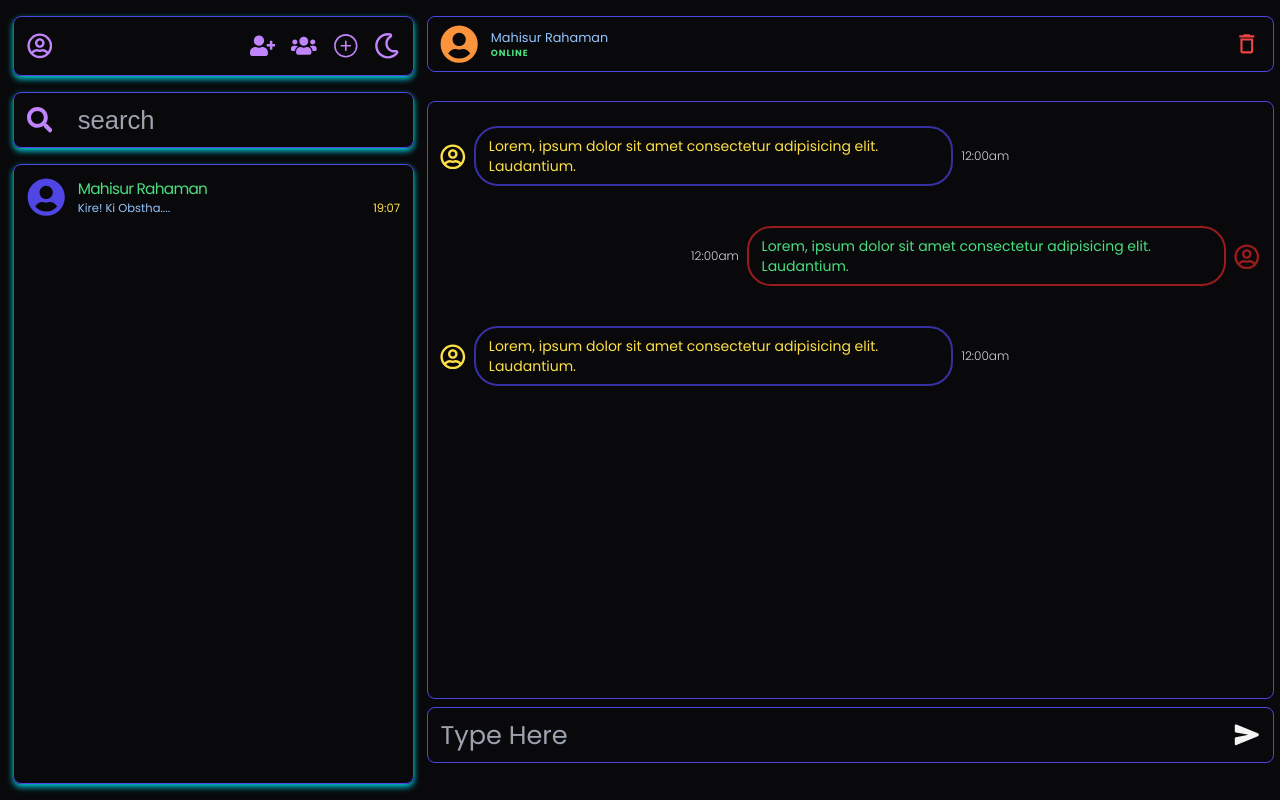
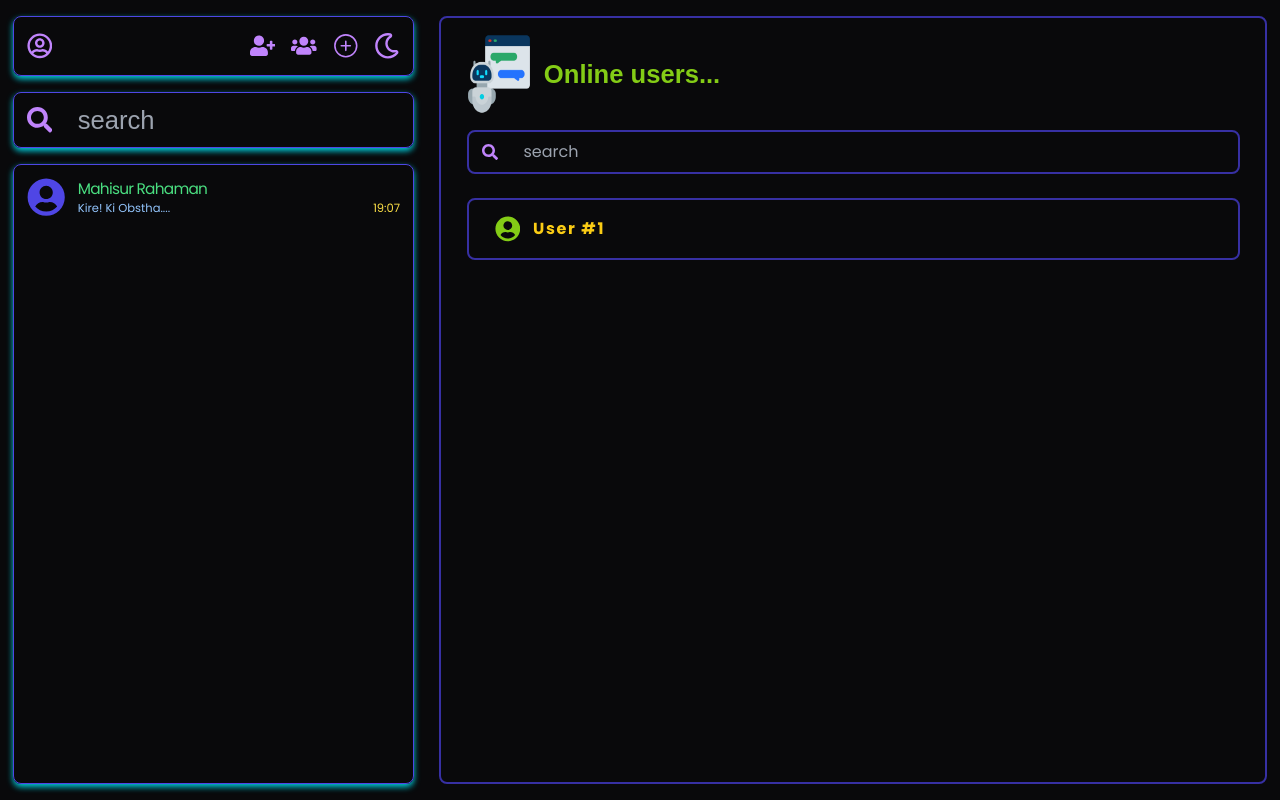
Before and after one commit to mahisurrahman/chat-app-front-end, a React (Vite) app: page / in a window 1280 px wide. Built offline with nearby package versions, Linux system fonts and the light colour scheme; a web font is replaced by a local one.

Commit message:
Added the Online user Section

```diff
--- /dev/null
+++ b/src/Components/OnlineUserSingle/OnlineUserSingle.jsx
@@ -0,0 +1,12 @@
+import { FaUserCircle } from "react-icons/fa";
+
+const OnlineUserSingle = () => {
+  return (
+    <div className="px-[2vw] py-[2vh] border-2 border-indigo-800 rounded-lg my-[2vh] flex items-center gap-[1vw]">
+      <FaUserCircle className="text-[2vw] text-lime-500"></FaUserCircle>
+      <h1 className="font-poppins text-[1.25vw] text-yellow-400 font-bold tracking-widest">User #1</h1>
+    </div>
+  );
+};
+
+export default OnlineUserSingle;
--- /dev/null
+++ b/src/Components/OnlineUsers/OnlineUsers.jsx
@@ -0,0 +1,35 @@
+import { FaSearch } from "react-icons/fa";
+import image01 from "../../assets/chatIcon.png";
+import OnlineUserSingle from "../OnlineUserSingle/OnlineUserSingle";
+
+const OnlineUsers = () => {
+  return (
+    <div className="bg-transparent w-full h-full px-[1vw] py-[2vh] flex flex-col">
+      <div className="border-2 border-indigo-800 h-full rounded-lg px-[2vw] py-[2vh]">
+        <div className="flex items-center gap-[1vw]">
+          <img className="w-[5vw] h-[10vh]" src={image01} alt="" />
+          <h1 className="text-[2vw] font-extrabold font-avent-pro text-lime-500">
+            Online users...
+          </h1>
+        </div>
+        <div className="mt-[2vh] border-2 font-poppins border-indigo-800 py-[1vh] px-[1vw] rounded-lg">
+          <div className="flex gap-[2vw] items-center">
+            <FaSearch className="text-purple-400 duration-700 hover:text-yellow-600 hover:cursor-pointer hover:duration-700"></FaSearch>
+            <input
+              className="bg-transparent outline-none"
+              type="text"
+              name="search"
+              placeholder="search"
+            />
+          </div>
+        </div>
+        <div className="mt-[1vh] overflow-y-auto max-h-[70vh]">
+          <OnlineUserSingle></OnlineUserSingle>
+
+        </div>
+      </div>
+    </div>
+  );
+};
+
+export default OnlineUsers;
--- a/src/Components/Sidebar/Sidebar.jsx
+++ b/src/Components/Sidebar/Sidebar.jsx
@@ -4,7 +4,7 @@ import SidebarSearch from "../SidebarSearch/SidebarSearch";
 
 const Sidebar = () => {
   return (
-    <div className="bg-zinc-950 w-full h-full px-[1vw] py-[2vh] flex flex-col">
+    <div className="bg-transparent w-full h-full px-[1vw] py-[2vh] flex flex-col">
         <SidebarNav></SidebarNav>
         <SidebarSearch></SidebarSearch>
         <SidebarChats></SidebarChats>
--- a/src/Components/WorkArea/WorkArea.jsx
+++ b/src/Components/WorkArea/WorkArea.jsx
@@ -4,7 +4,7 @@ import UserAreaUserCreds from "../WorkAreaUserCreds/UserAreaUserCreds";
 
 const WorkArea = () => {
   return (
-    <div className="bg-zinc-950 w-full h-full pr-[0.5vw] py-[2vh] grid grid-cols-1 grid-rows-9">
+    <div className="bg-transparent w-full h-full pr-[0.5vw] py-[2vh] grid grid-cols-1 grid-rows-9">
       <div className="row-span-1">
         <UserAreaUserCreds></UserAreaUserCreds>
       </div>
--- a/src/Components/WorkAreaChatSection/WorkAreaChatSection.jsx
+++ b/src/Components/WorkAreaChatSection/WorkAreaChatSection.jsx
@@ -2,7 +2,7 @@ import { IoSend } from "react-icons/io5";
 
 const WorkAreaChatSection = () => {
   return (
-    <div className="mt-[1vh] px-[1vw] py-[1vh] flex justify-between items-center border border-indigo-600 text-zinc-100 rounded-lg text-[2vw] font-poppins">
+    <div className="mt-[2vh] px-[1vw] py-[1vh] flex justify-between items-center border border-indigo-600 text-zinc-100 rounded-lg text-[2vw] font-poppins">
       <textarea
         className="w-full bg-transparent outline-none text-yellow-400 resize-none"
         name="chats"
--- a/src/Components/WorkAreaUserCreds/UserAreaUserCreds.jsx
+++ b/src/Components/WorkAreaUserCreds/UserAreaUserCreds.jsx
@@ -3,7 +3,7 @@ import { MdDeleteOutline } from "react-icons/md";
 
 const UserAreaUserCreds = () => {
   return (
-    <div className="mb-[2vh] px-[1vw] py-[1vh] flex justify-between border border-indigo-600 text-zinc-100 rounded-lg text-[2vw] font-poppins">
+    <div className="mb-[1vh] px-[1vw] py-[1vh] flex justify-between border border-indigo-600 text-zinc-100 rounded-lg text-[2vw] font-poppins">
       <div className="flex justify-between w-full items-center">
         <div className="flex gap-3 items-center">
           <FaUserCircle className="text-[3vw] duration-700 hover:cursor-pointer hover:text-green-600 hover:duration-700 text-orange-400"></FaUserCircle>
--- a/src/Layouts/MainLayout/MainLayout.jsx
+++ b/src/Layouts/MainLayout/MainLayout.jsx
@@ -1,7 +1,8 @@
 import { Fade } from "react-awesome-reveal";
 import Sidebar from "../../Components/Sidebar/Sidebar";
+import OnlineUsers from "../../Components/OnlineUsers/OnlineUsers";
 // import CreateGroups from "../../Pages/CreateGroupsPage/CreateGroups";
-import WorkArea from "../../Components/WorkArea/WorkArea";
+// import WorkArea from "../../Components/WorkArea/WorkArea";
 // import WelcomePage from "../../Pages/WelcomePage/WelcomePage";
 
 const MainLayout = () => {
@@ -15,7 +16,8 @@ const MainLayout = () => {
           <div className="col-span-2">
             {/* <CreateGroups></CreateGroups> */}
             {/* <WelcomePage></WelcomePage> */}
-            <WorkArea></WorkArea>
+            {/* <WorkArea></WorkArea> */}
+            <OnlineUsers></OnlineUsers>
           </div>
         </div>
       </div>
--- a/src/Pages/Login/Login.jsx
+++ b/src/Pages/Login/Login.jsx
@@ -28,7 +28,7 @@ const Login = () => {
             <br />
             <div className="w-full flex justify-center">
               <input
-                className="text-[2vw] font-avent-pro font-extrabold text-white border-2 px-[4vw] py-[1vh] rounded-lg duration-700 hover:duration-700 hover:bg-zinc-950 hover:border-zinc-950 hover:cursor-pointer"
+                className="text-[2vw] font-avent-pro font-extrabold text-white border-2 px-[4vw] py-[1vh] rounded-lg duration-700 hover:duration-700 hover:bg-transparent hover:border-transparent hover:cursor-pointer"
                 type="submit"
                 value="Login"
               />
@@ -45,7 +45,7 @@ const Login = () => {
             </Link>
           </div>
           <div className="mt-[4vh]">
-            <button className="px-[2vw] py-[1vh] rounded-lg text-zinc-950 font-extrabold bg-lime-400 duration-700 hover:cursor-pointer hover:bg-zinc-950 hover:text-lime-400 hover:duration-700">
+            <button className="px-[2vw] py-[1vh] rounded-lg text-transparent font-extrabold bg-lime-400 duration-700 hover:cursor-pointer hover:bg-transparent hover:text-lime-400 hover:duration-700">
               Login With Google
             </button>
           </div>
--- a/src/Pages/SignUp/SignUp.jsx
+++ b/src/Pages/SignUp/SignUp.jsx
@@ -4,7 +4,7 @@ import { Link } from "react-router-dom";
 const SignUp = () => {
   return (
     <Fade cascade damping={0.2} duration={1000}>
-      <div className="bg-gradient-to-br from-lime-600 to-zinc-950 h-screen w-screen px-[10vw] py-[10vh] flex justify-center items-center">
+      <div className="bg-gradient-to-br from-zinc-950 to-lime-600 h-screen w-screen px-[10vw] py-[10vh] flex justify-center items-center">
         <div className="border-2 h-full w-6/12 rounded-xl flex flex-col justify-start items-center py-[5vh] px-[5vw]">
           <h1 className="font-avent-pro text-4xl font-extrabold text-white">
             Sign-Up Here
@@ -53,7 +53,7 @@ const SignUp = () => {
             </Link>
           </div>
           <div className="mt-[4vh]">
-            <button className="px-[2vw] py-[1vh] rounded-lg text-zinc-950 font-extrabold bg-indigo-400 duration-700 hover:cursor-pointer hover:bg-zinc-950 hover:text-indigo-400 hover:duration-700">
+            <button className="px-[2vw] py-[1vh] rounded-lg text-transparent font-extrabold bg-indigo-400 duration-700 hover:cursor-pointer hover:bg-transparent hover:text-indigo-400 hover:duration-700">
               Sign Up With Google
             </button>
           </div>
```
